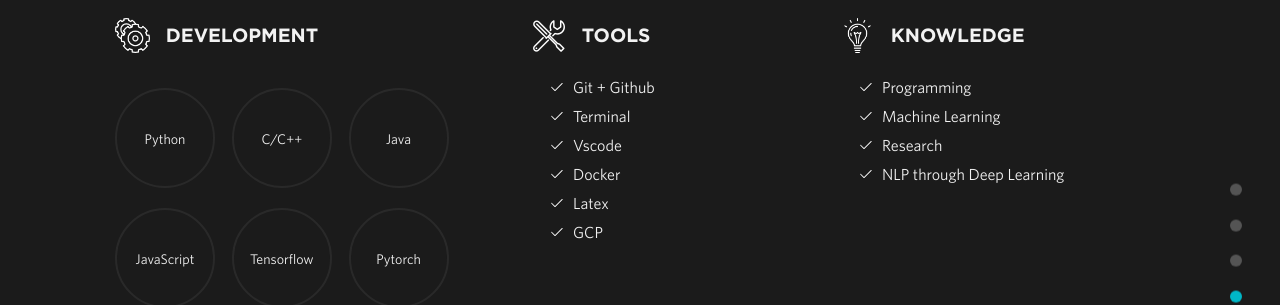
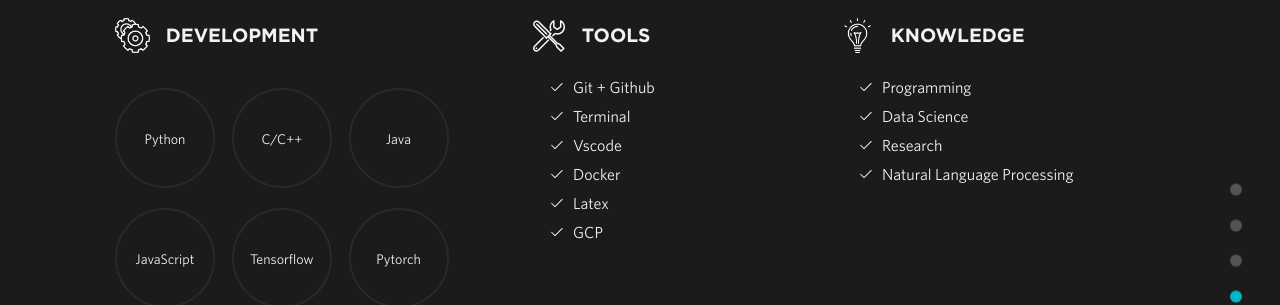
Before and after one commit to sumit6597/sumit6597.github.io, a Jekyll site: the page built from index.html, in a window 1280 px wide and 900 px high, scrolled down 2641 px. Shown: the part 153-458 px from the top of the window. Built offline with Jekyll 4.4.1, drawn with Linux system fonts in a browser that asks for light colours; nearby versions of some CDN libraries.

Commit message:
Update skills.yml

```diff
--- a/_data/skills.yml
+++ b/_data/skills.yml
@@ -7,13 +7,6 @@
   - item: Pytorch
   - item: NLTK
 
-
-# design:
-#   - item: sketch
-#   - item: adobe-photoshop
-#   - item: adobe-indesign
-#   - item: adobe-illustrator
-#   - item: invision
 
 tools:
   - item: Git + Github
@@ -25,6 +18,6 @@
 
 knowledge:
   - item: Programming
-  - item: Machine Learning
+  - item: Data Science
   - item: Research
-  - item: NLP through Deep Learning
+  - item: Natural Language Processing
```
